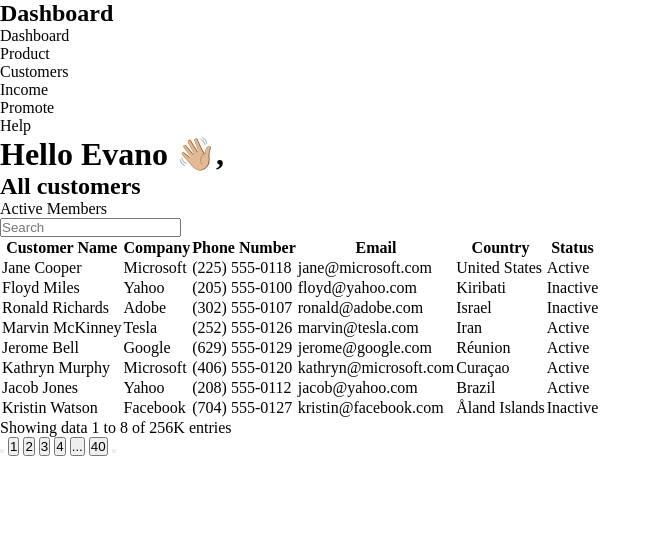
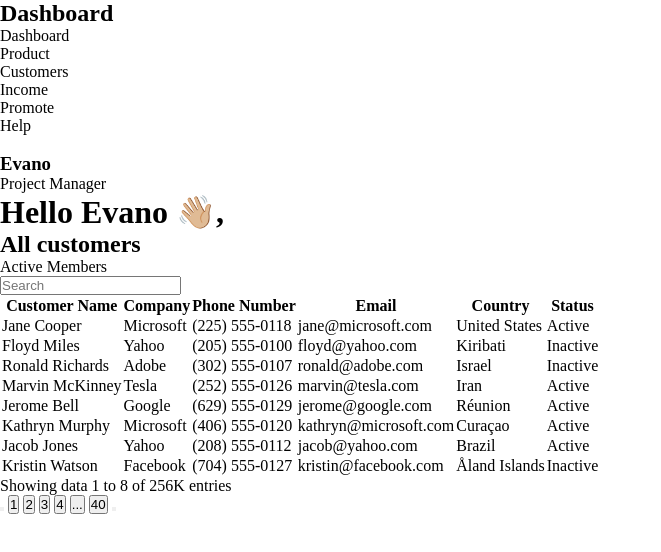
Before and after one commit to Blackdoll-Loki/test_task, a plain HTML site: page index.html in a window 1280 px wide. Shown: the whole page, without its empty margins (0-661 px from the left). Drawn offline with Linux system fonts and the light colour scheme.

Commit message:
add some content

```diff
--- a/index.html
+++ b/index.html
@@ -20,6 +20,13 @@
         <li>Help</li>
       </ul>
     </nav>
+    <div>
+      <img src="" alt="">
+      <div>
+        <h3>Evano</h3>
+        <p>Project Manager</p>
+      </div>
+    </div>
   </aside>
   <main>
     <h1>Hello Evano 👋🏼,</h1>
```
